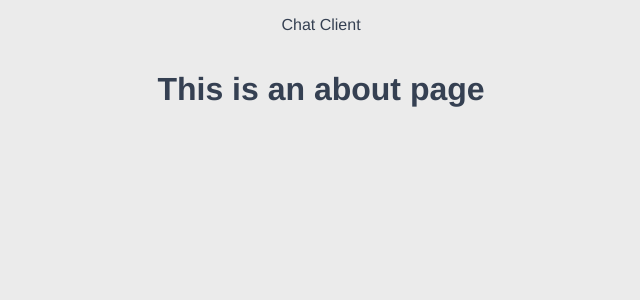
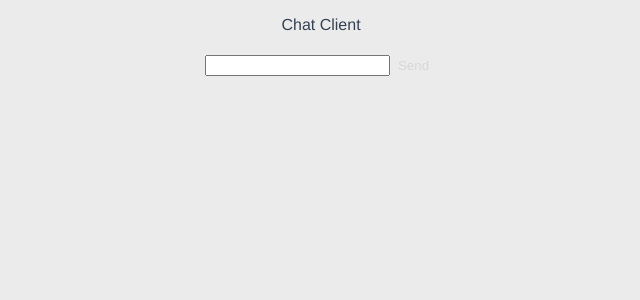
Before and after one commit to cfarq/chat-client, a Vue app: page /chat in a window 1280 px wide. Shown: the top 300 px of the page, without its empty margins (319-959 px from the left). Built offline with nearby package versions, Linux system fonts and the light colour scheme; what vue-native-websocket would draw is missing.

Commit message:
build messaging basics

```diff
--- a/src/App.vue
+++ b/src/App.vue
@@ -53,6 +53,7 @@ button {
 button {
   padding: 0.5rem;
   border: 0;
+  border-radius: 4px;
 
   &:disabled {
     cursor: not-allowed;
--- a/src/components/chat/Message.vue
+++ b/src/components/chat/Message.vue
@@ -1,5 +1,13 @@
 <template>
   <div class="message">
+    <div v-if="!showToolbar" class="message__text">
+      <span>{{ msg }}</span>
+      <button @click="showToolbar">...</button>
+    </div>
+    <div v-else>
+      <button @click="editMessage(id)">Edit</button>
+      <button>delete</button>
+    </div>
   </div>
 </template>
 
@@ -7,7 +15,24 @@
 export default {
   name: 'Message',
   props: {
-    msg: String
+    msg: {
+      type: String,
+      default: ''
+    },
+    id: {
+      type: Number,
+      default: 0
+    }
+  },
+  data () {
+    return {
+      showToolbar: false
+    }
+  },
+  methods: {
+    toggleToolbar () {
+      this.showToolbar = true
+    }
   }
 }
 </script>
--- a/src/store.js
+++ b/src/store.js
@@ -15,6 +15,11 @@ export default new Vuex.Store({
     user: {},
     messages: [],
     usersList: []
+  },
+  getters: {
+    socketMessages (state) {
+      return state.messages
+    }
   },
   mutations: {
     // send message
@@ -41,13 +46,16 @@ export default new Vuex.Store({
     },
     SOCKET_ONCLOSE (state, event)  {
       state.socket.isConnected = false
+      // resets the view back to the user name view if this is fired
+      this.$router.push('/')
     },
     SOCKET_ONERROR (state, event)  {
       console.error(state, event)
     },
     // default handler called for all methods
     SOCKET_ONMESSAGE (state, message)  {
-      state.socket.message = message
+      // state.socket.message = message
+      state.messages.push(message)
     },
     // mutations for reconnect methods
     SOCKET_RECONNECT(state, count) {
--- a/src/views/Chat.vue
+++ b/src/views/Chat.vue
@@ -1,5 +1,52 @@
 <template>
-  <div class="about">
-    <h1>This is an about page</h1>
+  <div class="chat">
+    <div class="chat__message-list">
+      <Message v-for="message in socketMessages" :msg="message.data.text" :id="message.data.id" />
+    </div>
+    <div class="chat__editor">
+      <input v-model="currentMessage" type="text">
+      <button :disabled="!canSendMessage" @click="submitMessage">Send</button>
+    </div>
   </div>
 </template>
+
+<script>
+  import { mapGetters } from 'vuex'
+  import Message from '@/components/chat/Message'
+
+  export default {
+    components: {
+      Message
+    },
+    data () {
+      return {
+        currentMessage: ''
+      }
+    },
+    computed: {
+      ...mapGetters([
+        'socketMessages'
+      ]),
+      canSendMessage () {
+        return this.currentMessage.length
+      }
+    },
+    methods: {
+      submitMessage () {
+        this.$socket.sendObj(this.currentMessage)
+      }
+    }
+  }
+</script>
+
+<style lang="scss">
+  .chat {
+    &__message-list {
+
+    }
+
+    &__editor {
+
+    }
+  }
+</style>
```
Also changed, not shown: 1 other file (tests, documents, lock files or other folders).
